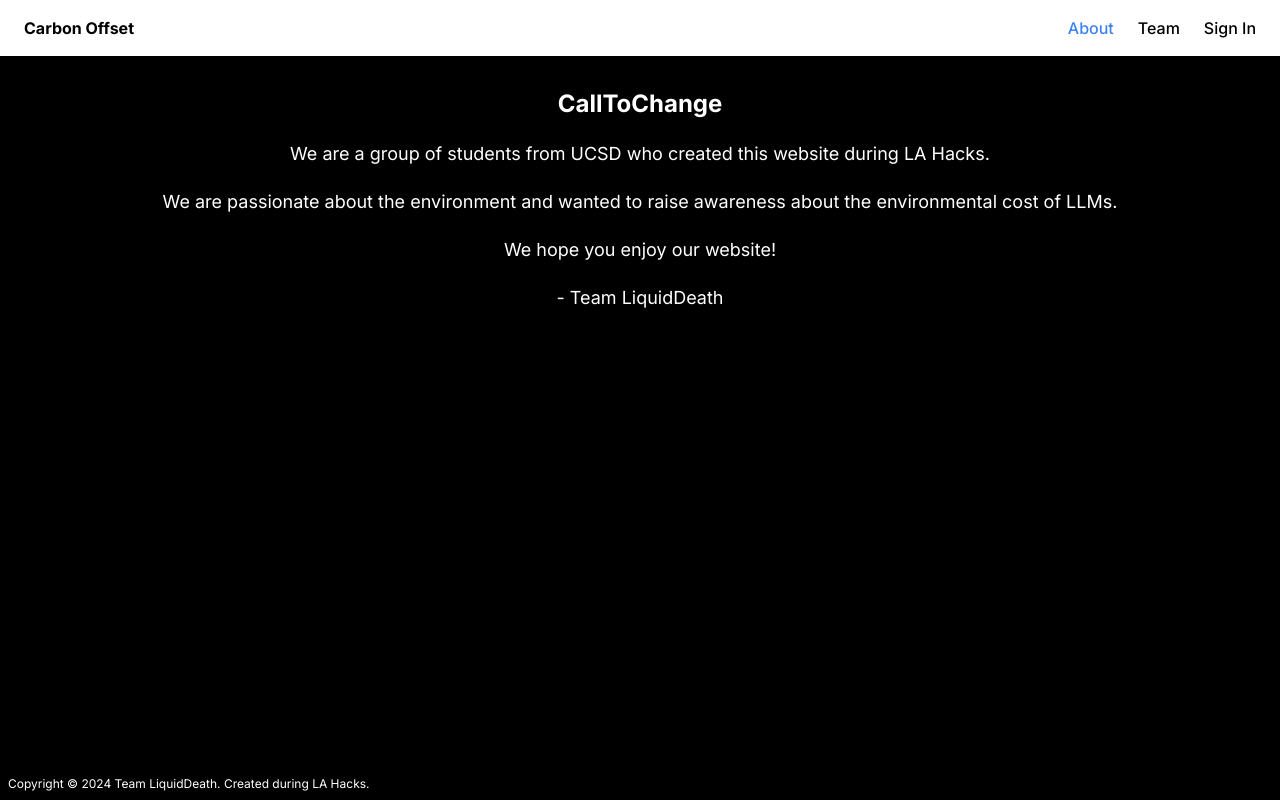
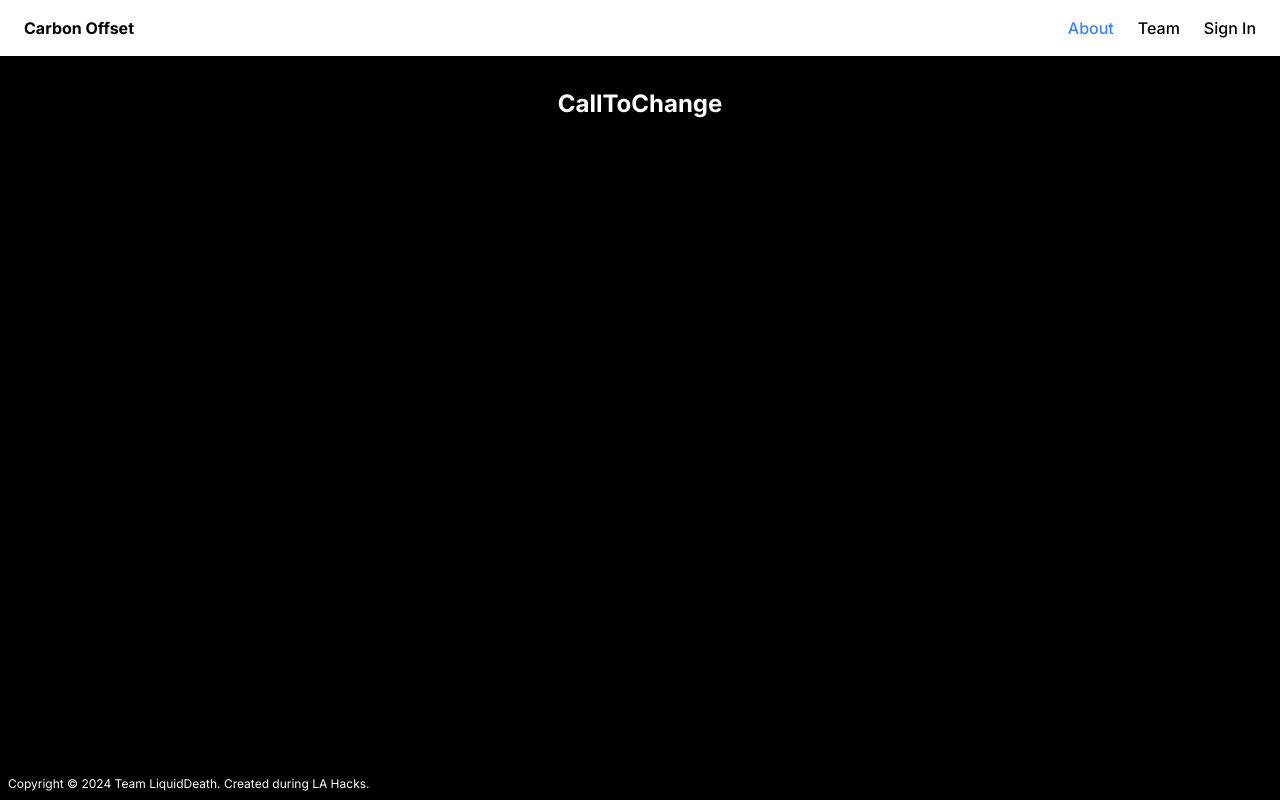
Before and after one commit to Arush223/CallToChange, a Next.js app: page /about in a window 1280 px wide. Built offline with nearby package versions, Linux system fonts and the light colour scheme; no server answers.

Commit message:
frontend v0.9705

```diff
--- a/src/app/about/page.jsx
+++ b/src/app/about/page.jsx
@@ -8,19 +8,6 @@ export default function Page() {
       <div className="text-2xl font-bold text-center mt-10">
          CallToChange
       </div>
-      <div className="text-lg text-center mt-5">
-        We are a group of students from UCSD who created this website during LA Hacks.
-      </div>
-      <div className="text-lg text-center mt-5">
-        We are passionate about the environment and wanted to raise awareness about the environmental cost of LLMs.
-      </div>
-      <div className="text-lg text-center mt-5">
-        We hope you enjoy our website!
-      </div>
-      <div className="text-lg text-center mt-5">
-        - Team LiquidDeath
-      </div>
-
       <div className="absolute bottom-0 left-0 p-2 text-white text-xs">
           Copyright &copy; 2024 Team LiquidDeath. Created during LA Hacks.
         </div>
```
